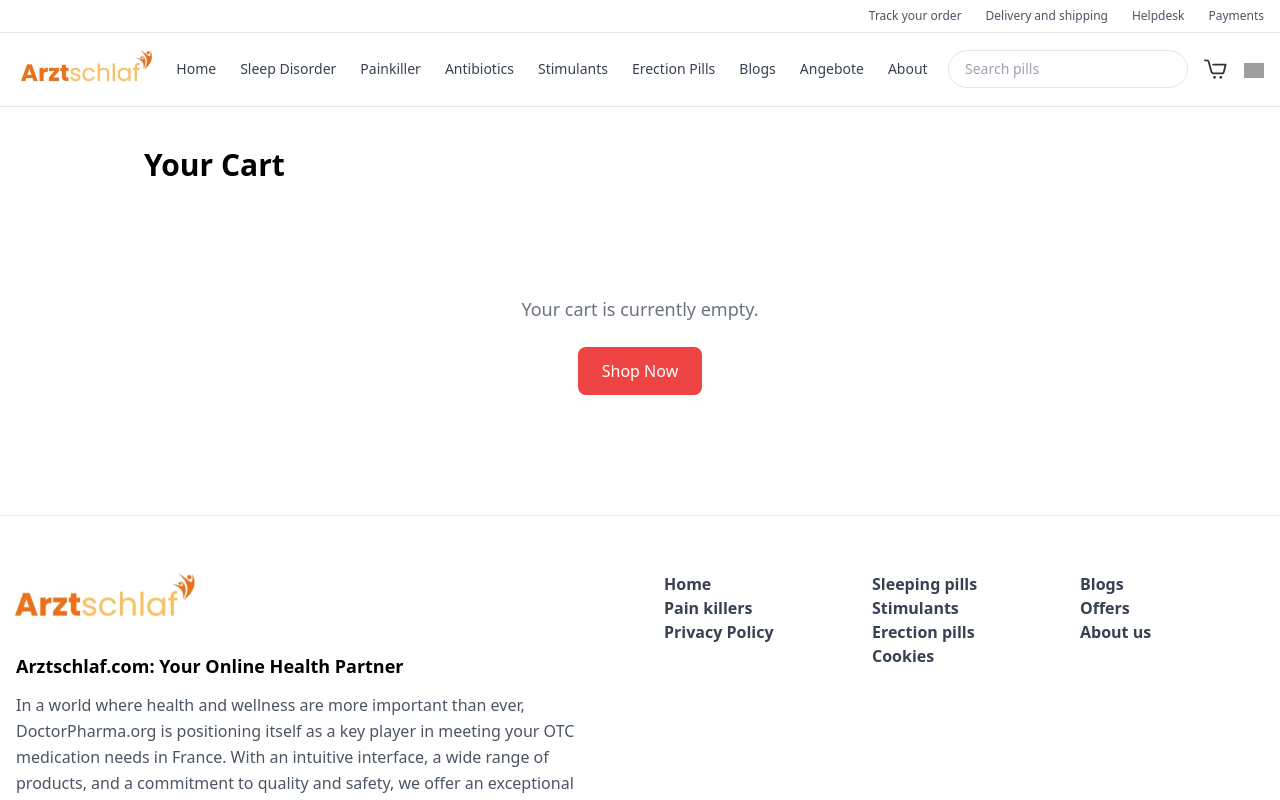
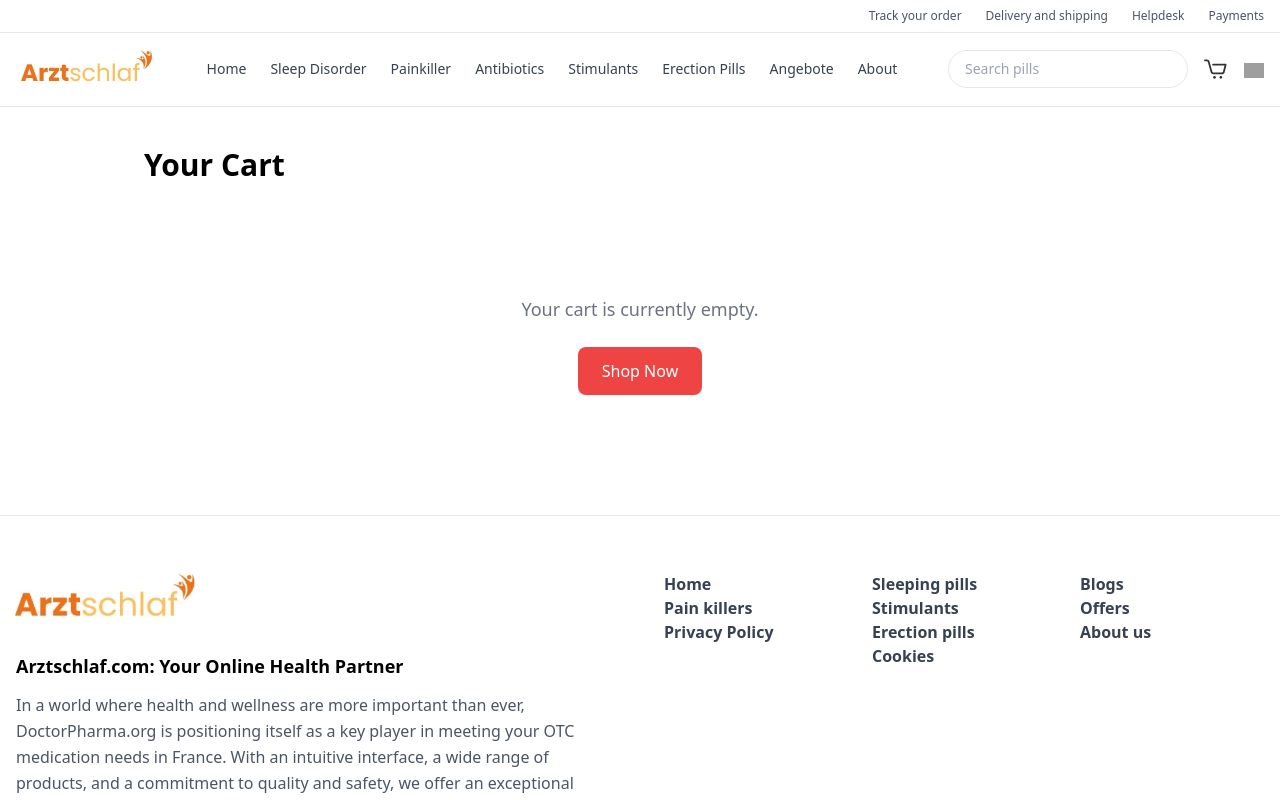
Before and after one commit to Anurish/ecom-next, a Next.js app: page /cart in a window 1280 px wide. Shown: the top 800 px of the page. Built offline with nearby package versions, Linux system fonts and the light colour scheme; grey boxes are pictures that could not be loaded.

Commit message:
new updated code for mern

```diff
--- a/components/Header.js
+++ b/components/Header.js
@@ -47,7 +47,7 @@ const cartCount = cart.reduce(
           <Link href="/category/Antibiotics">Antibiotics</Link>
           <Link href="/category/Stimulants">Stimulants</Link>
           <Link href="/category/Erection-Pills">Erection Pills</Link>
-          <Link href="/blogs">Blogs</Link>
+
           <Link href="/offers"><p className="hover:text-green-700">Angebote</p></Link>
           <Link href="/about-us">About</Link>
         </nav>
```
Also changed, not shown: 1 other file (tests, documents, lock files or other folders).
